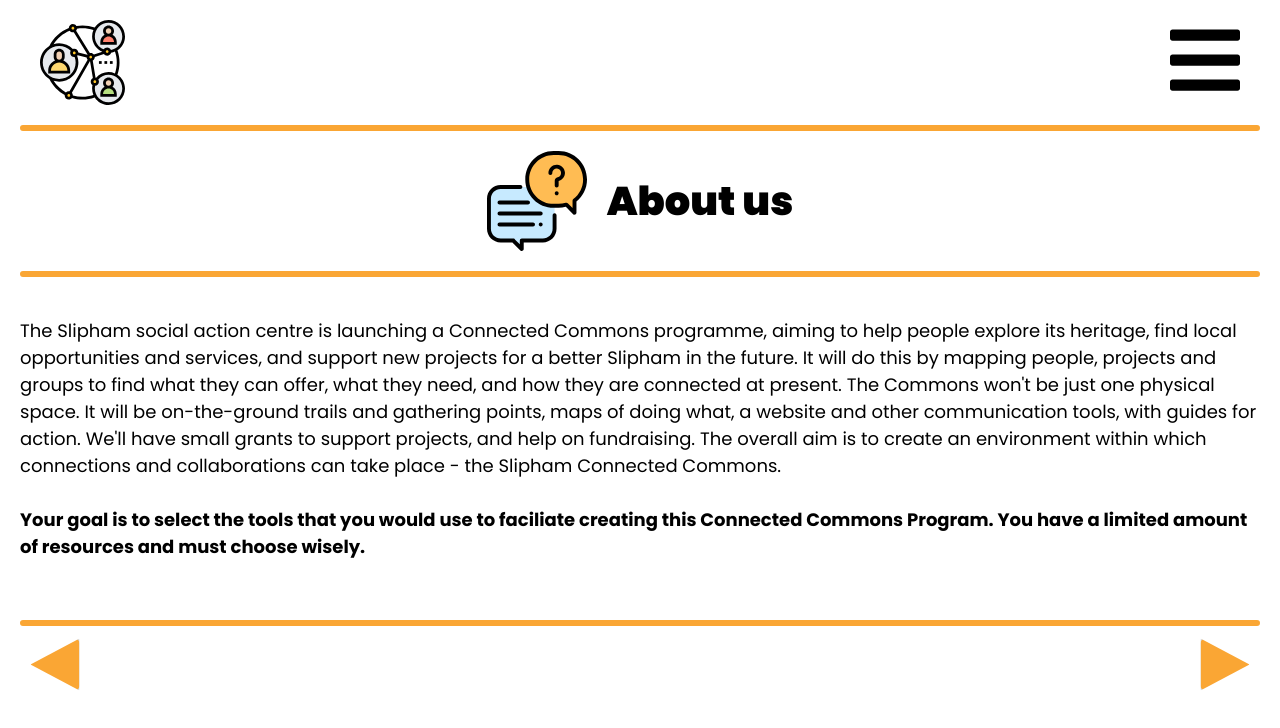
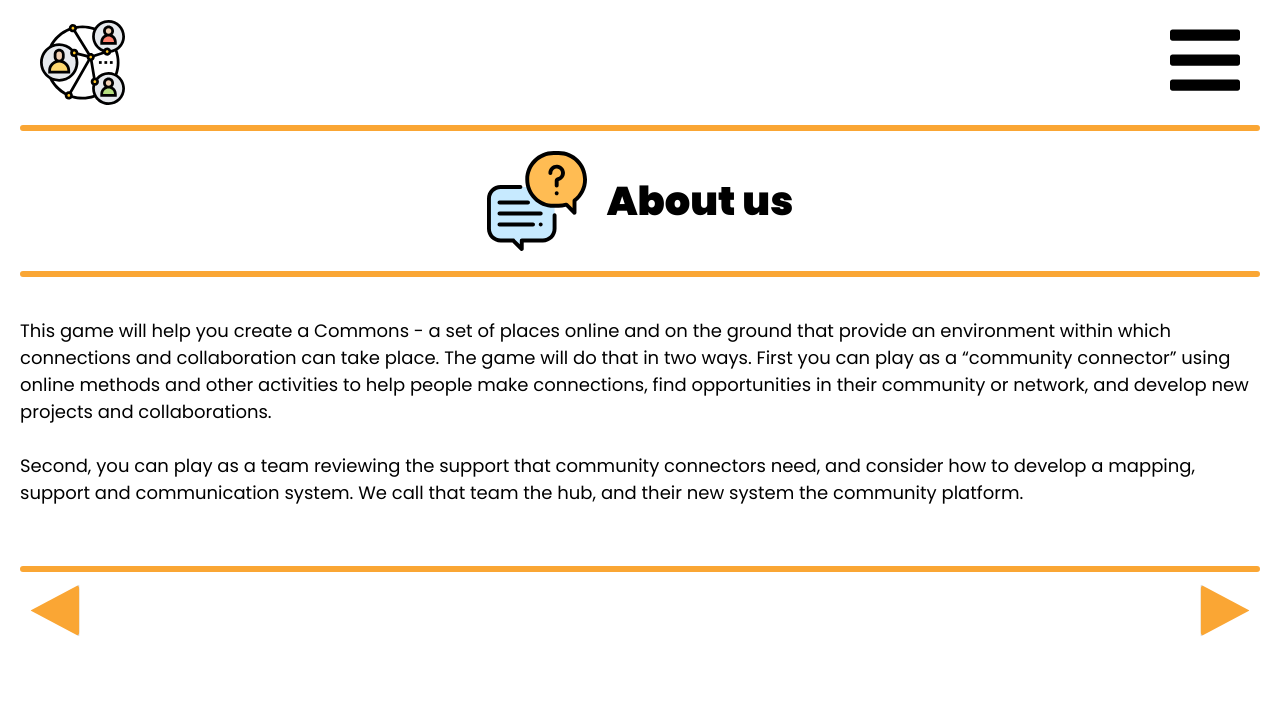
Before and after one commit to founders-programme-2/commons, a React (Create React App) app in the folder client/: page /about in a window 1280 px wide. Shown: the top 728 px of the page. Built offline with nearby package versions, Linux system fonts and the light colour scheme; what react-router-prop-types would draw is missing.

Commit message:
update content of about page

```diff
--- a/client/src/Component/views/About/index.js
+++ b/client/src/Component/views/About/index.js
@@ -10,24 +10,20 @@ const About = () => {
       <Header headerImg={conversation} titleText="About us" />
       <ContentAbout>
         <p>
-          The Slipham social action centre is launching a Connected Commons
-          programme, aiming to help people explore its heritage, find local
-          opportunities and services, and support new projects for a better
-          Slipham in the future. It will do this by mapping people, projects and
-          groups to find what they can offer, what they need, and how they are
-          connected at present. The Commons won&apos;t be just one physical
-          space. It will be on-the-ground trails and gathering points, maps of
-          doing what, a website and other communication tools, with guides for
-          action. We&apos;ll have small grants to support projects, and help on
-          fundraising. The overall aim is to create an environment within which
-          connections and collaborations can take place - the Slipham Connected
-          Commons.
+          This game will help you create a Commons - a set of places online and
+          on the ground that provide an environment within which connections and
+          collaboration can take place. The game will do that in two ways. First
+          you can play as a “community connector” using online methods and other
+          activities to help people make connections, find opportunities in
+          their community or network, and develop new projects and
+          collaborations.
         </p>
         <br />
-        <p style={{ fontWeight: 'bold' }}>
-          Your goal is to select the tools that you would use to faciliate
-          creating this Connected Commons Program. You have a limited amount of
-          resources and must choose wisely.
+        <p>
+          Second, you can play as a team reviewing the support that community
+          connectors need, and consider how to develop a mapping, support and
+          communication system. We call that team the hub, and their new system
+          the community platform.
         </p>
       </ContentAbout>
       <Footer backLink="/" nextLink="/howTo" reviewScenario={false} />
```
